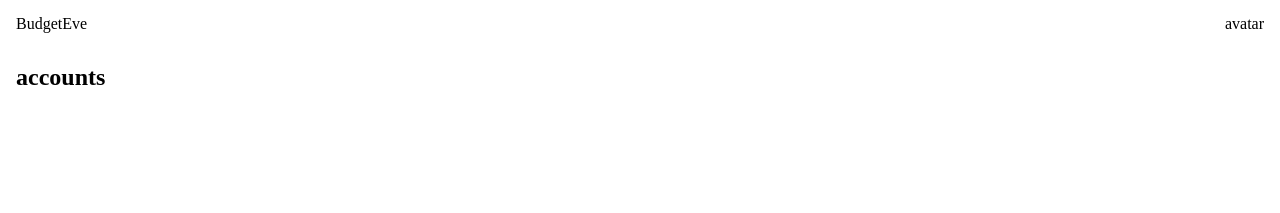
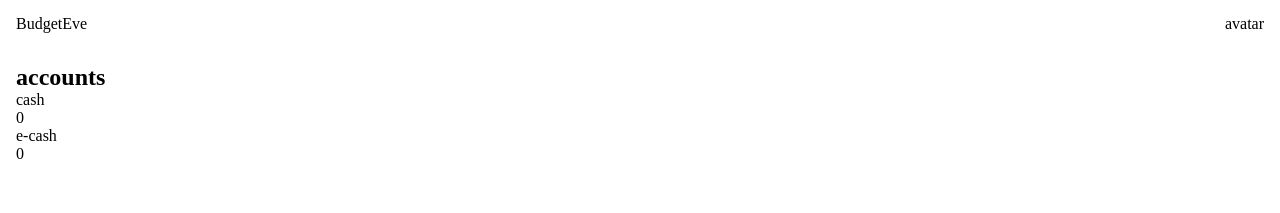
Before and after one commit to AltanfizGenity/BudgetEve-deprecated, a Svelte app: page / in a window 1280 px wide. Both pictures are taken after a click on the button 1252 px from the left and 772 px from the top of the page. Shown: the top 213 px of the page. Built offline with nearby package versions, Linux system fonts and the light colour scheme.

Commit message:
feat(accounts): display default budget account list

```diff
--- a/src/pages/Accounts.svelte
+++ b/src/pages/Accounts.svelte
@@ -1,3 +1,15 @@
+<script>
+  import { budgetAccounts } from "../store/appstore";
+</script>
+
 <section id="accounts">
   <h1>accounts</h1>
+  <div class="account-list">
+    {#each $budgetAccounts as account}
+      <div class="account">
+        <div class="name">{account.name}</div>
+        <div class="amount">{account.amount}</div>
+      </div>
+    {/each}
+  </div>
 </section>
```
